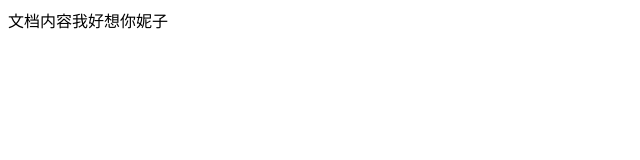
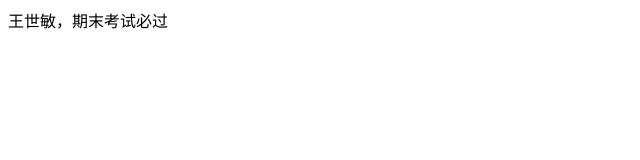
Before and after one commit to LjhLzl1234567/Ljh, a plain HTML site: page index.html in a window 1280 px wide. Shown: the full height of the page, 0-640 px from the left. Drawn offline with Linux system fonts and the light colour scheme.

Commit message:
Update index.html

```diff
--- a/index.html
+++ b/index.html
@@ -6,7 +6,7 @@
 </head>
 
 <body>
-文档内容我好想你妮子
+王世敏，期末考试必过
 </body>
 
 <ml>
```
